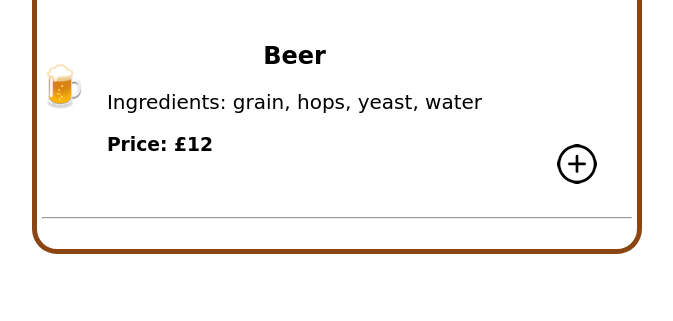
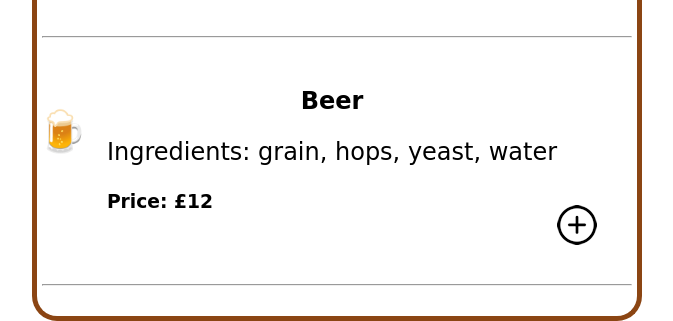
Before and after one commit to CasaOne69/ordering, a website built with Vite: page index.html in a window 1280 px wide. Shown: the part 738-1059 px from the top of the page, without its empty margins (303-976 px from the left). Before the commit the page ends 992 px from the top, so only its background shows below. Built offline with nearby package versions, Linux system fonts and the light colour scheme; a web font is replaced by a local one.

Commit message:
Changed px to em
Changed font size from px to em

```diff
--- a/index.css
+++ b/index.css
@@ -3,7 +3,7 @@ body {
     font-family: 'Smythe', cursive;
 }
 p {
-    font-size: 20px;
+    font-size: 1.5em;
 }
 
 hr {
```
